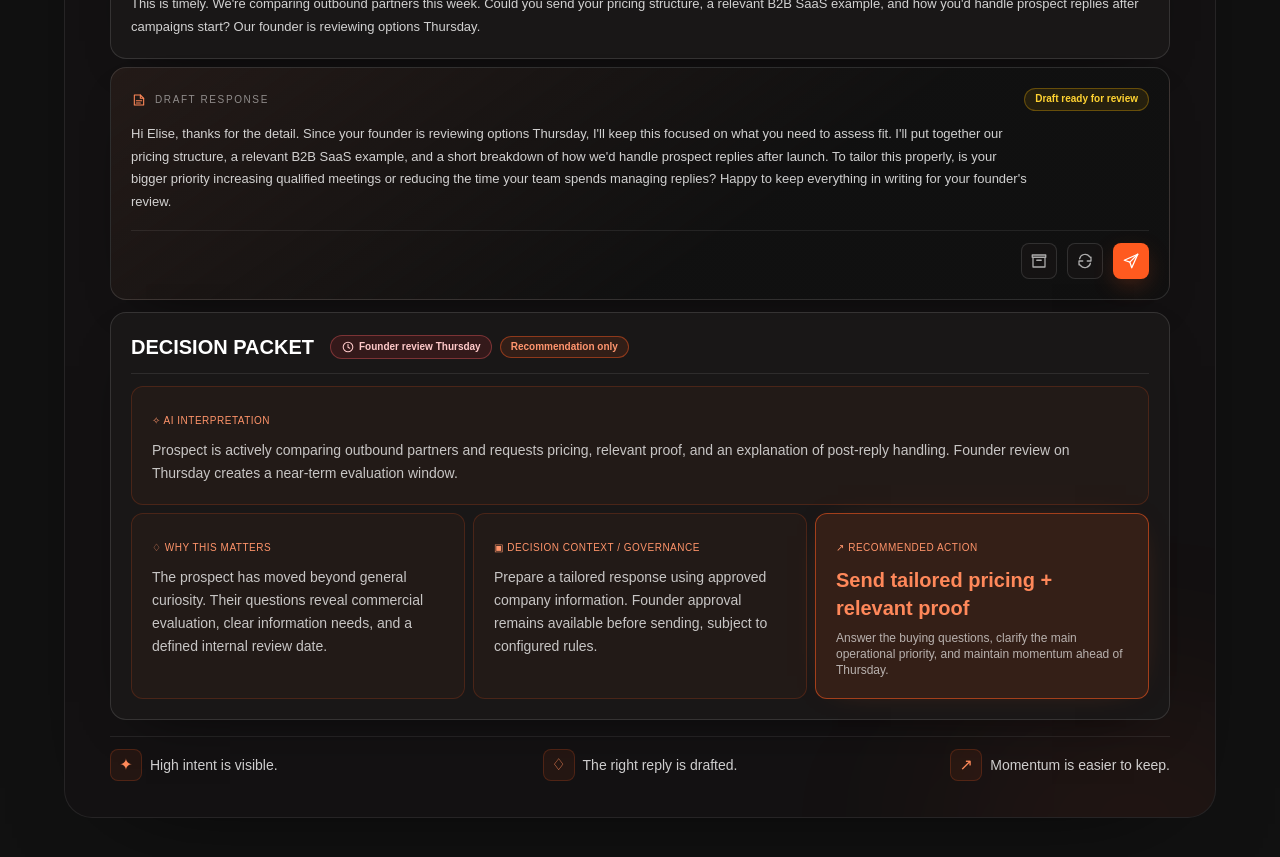
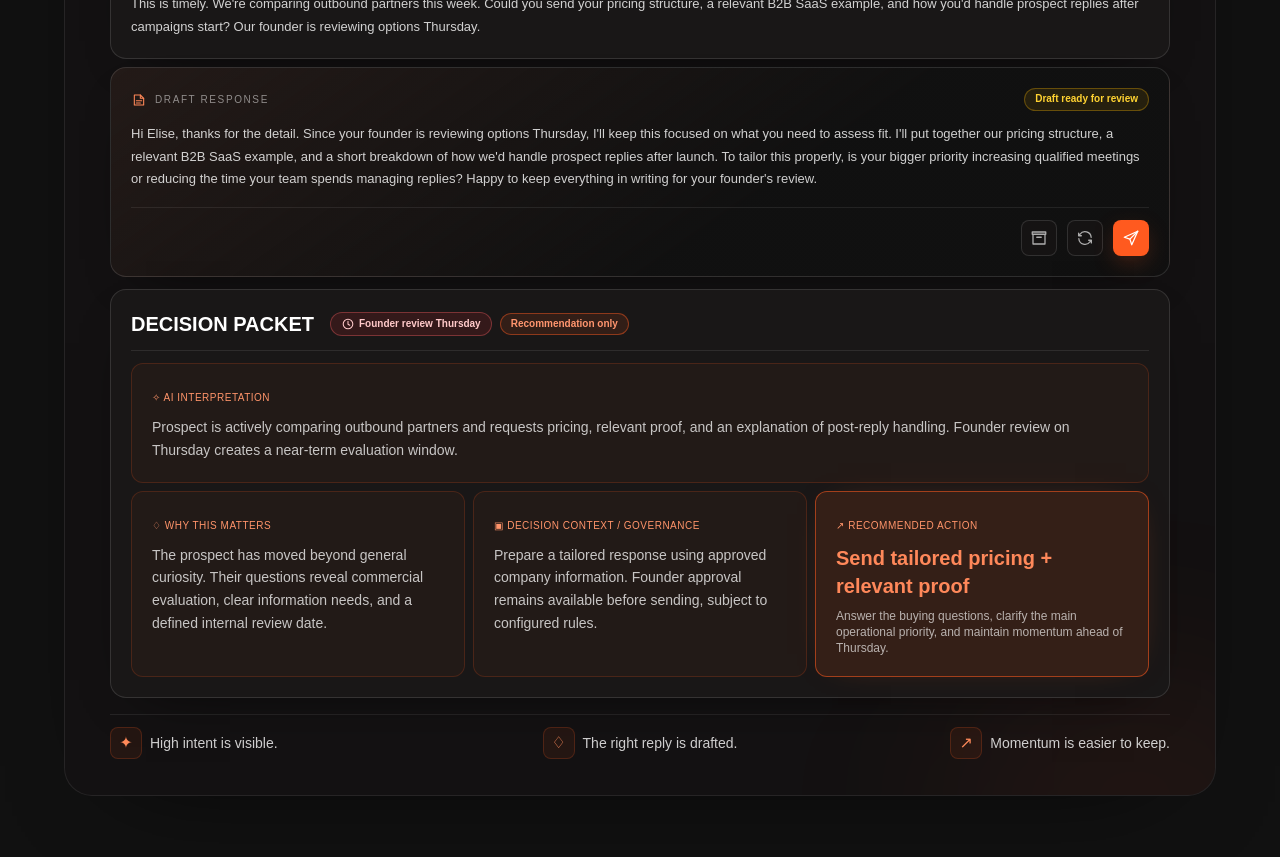
Before and after one commit to Frameleads/FrameLeads-Landing, a Next.js app: page / in a window 1280 px wide. Shown: the part 2840-3697 px from the top of the page. Built offline with nearby package versions, Linux system fonts and the light colour scheme; a web font is replaced by a local one.

Commit message:
Widen draft copy and refine refresh icon

```diff
--- a/src/components/MarketingProofCompositions.tsx
+++ b/src/components/MarketingProofCompositions.tsx
@@ -70,7 +70,7 @@ function DraftResponseIcon({ className = "size-4" }: { className?: string }) {
 
 function DraftActionIcon({ action, className = "size-[18px]" }: { action: "archive" | "regenerate" | "send"; className?: string }) {
   if (action === "archive") return <svg aria-hidden="true" viewBox="0 0 24 24" fill="none" className={className} stroke="currentColor" strokeWidth="1.7" strokeLinecap="round" strokeLinejoin="round"><path d="M4 7h16v13H4zM3 4h18v3H3zM9 11h6" /></svg>;
-  if (action === "regenerate") return <svg aria-hidden="true" viewBox="0 0 24 24" fill="none" className={className} stroke="currentColor" strokeWidth="1.7" strokeLinecap="round" strokeLinejoin="round"><path d="M20 7v5h-5M4.8 9A7.5 7.5 0 0 1 18 6l2 2M4 17v-5h5m10.2 3A7.5 7.5 0 0 1 6 18l-2-2" /></svg>;
+  if (action === "regenerate") return <svg aria-hidden="true" viewBox="0 0 24 24" fill="none" className={className} stroke="currentColor" strokeWidth="1.7" strokeLinecap="round" strokeLinejoin="round"><path d="M20.2 11a8.2 8.2 0 0 0-14.9-4L3.5 9M3.5 5.5V9h3.6M3.8 13a8.2 8.2 0 0 0 14.9 4l1.8-2M20.5 18.5V15h-3.6" /></svg>;
   return <svg aria-hidden="true" viewBox="0 0 24 24" fill="none" className={className} stroke="currentColor" strokeWidth="1.7" strokeLinecap="round" strokeLinejoin="round"><path d="m3 11 18-8-8 18-2.5-7.5L3 11Z" /><path d="M10.5 13.5 21 3" /></svg>;
 }
 
@@ -211,7 +211,7 @@ export function DecisionLayerProof() {
           <div className="flex items-center gap-2"><DraftResponseIcon className="size-4 text-[#FF8858]" /><SmallLabel>Draft response</SmallLabel></div>
           <Chip tone="warm">Draft ready for review</Chip>
         </div>
-        <p className="mt-3 max-w-4xl text-[13px] leading-[1.85] text-white/80 sm:text-sm sm:leading-6 lg:text-[13px] lg:leading-[1.75]">{eliseDraftResponse}</p>
+        <p className="mt-3 w-full max-w-none text-[13px] leading-[1.85] text-white/80 sm:text-sm sm:leading-6 lg:text-[13px] lg:leading-[1.75]">{eliseDraftResponse}</p>
         <DraftActions />
       </Surface>
     </div>
```
